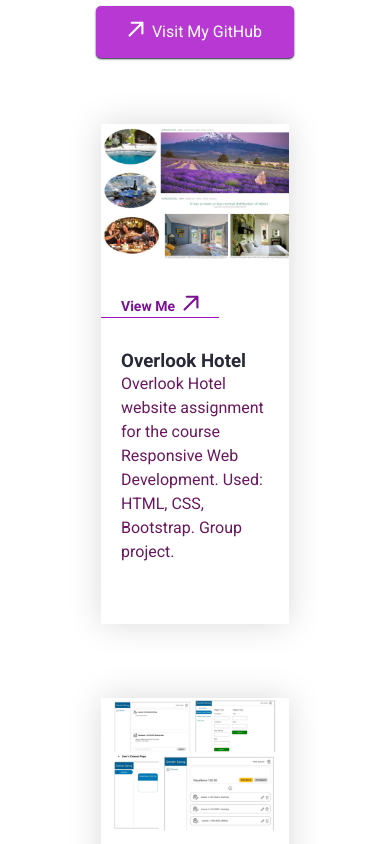
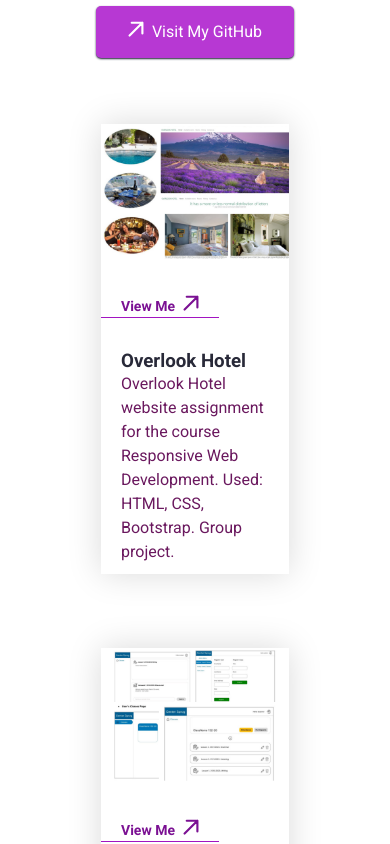
Before and after one commit to PinkCatCodes/brigita.dev-PersonalSite, a React (Create React App) app: page / in a window 390 px wide. Shown: the part 1540-2384 px from the top of the page. Built offline with nearby package versions, Linux system fonts and the light colour scheme.

Commit message:
Update App.css

```diff
--- a/src/App.css
+++ b/src/App.css
@@ -497,16 +497,16 @@ p {
 }
 
 /* Medium devices (tablets) */
-@media (max-width: 1023px)  {
+@media (max-width: 1600px)  {
   .portfolio--section--card {
-    min-height:680px; /* Slightly taller for tablets */
+    min-height:520px; /* Slightly taller for tablets */
   }
 }
 
 /* Small devices (phones) */
-@media (max-width: 768px) {
+@media (max-width: 600px) {
   .portfolio--section--card {
-    min-height: 500px;
+    min-height: 450px;
   }
 }
 
```
